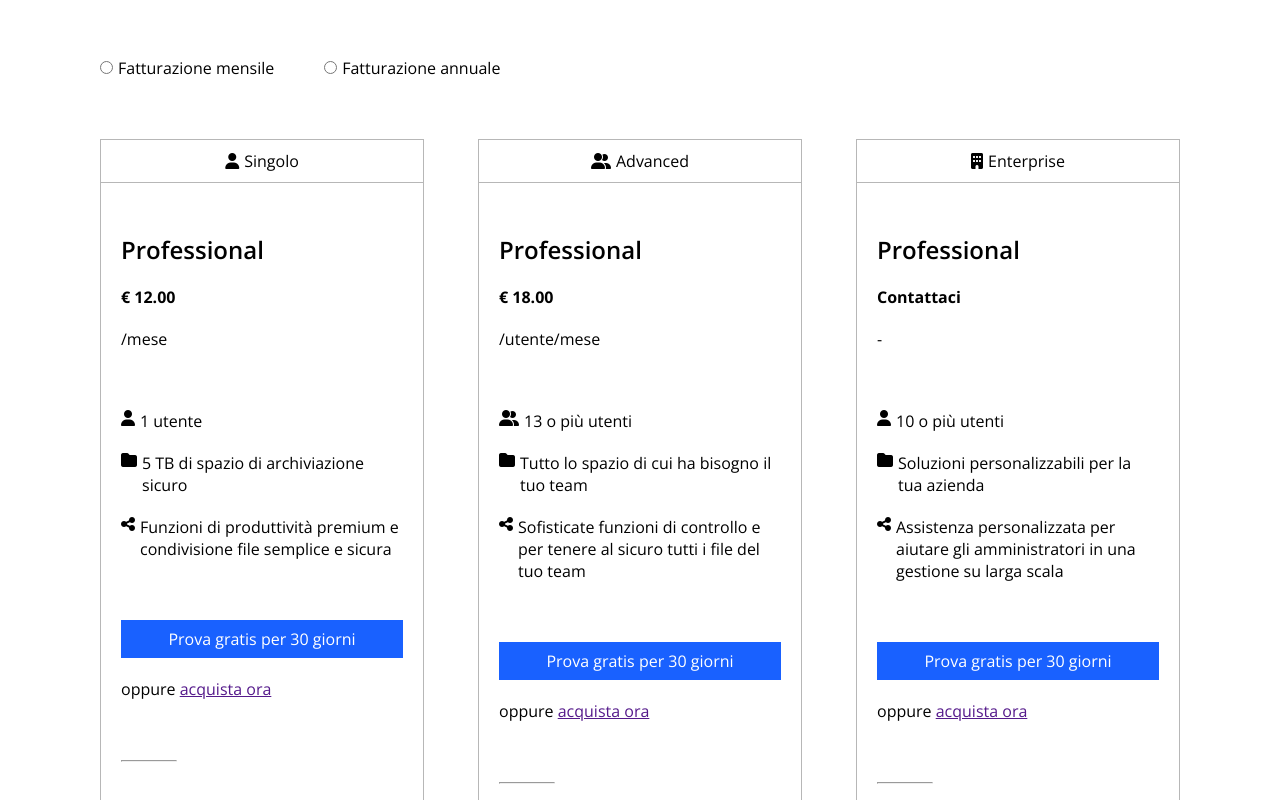
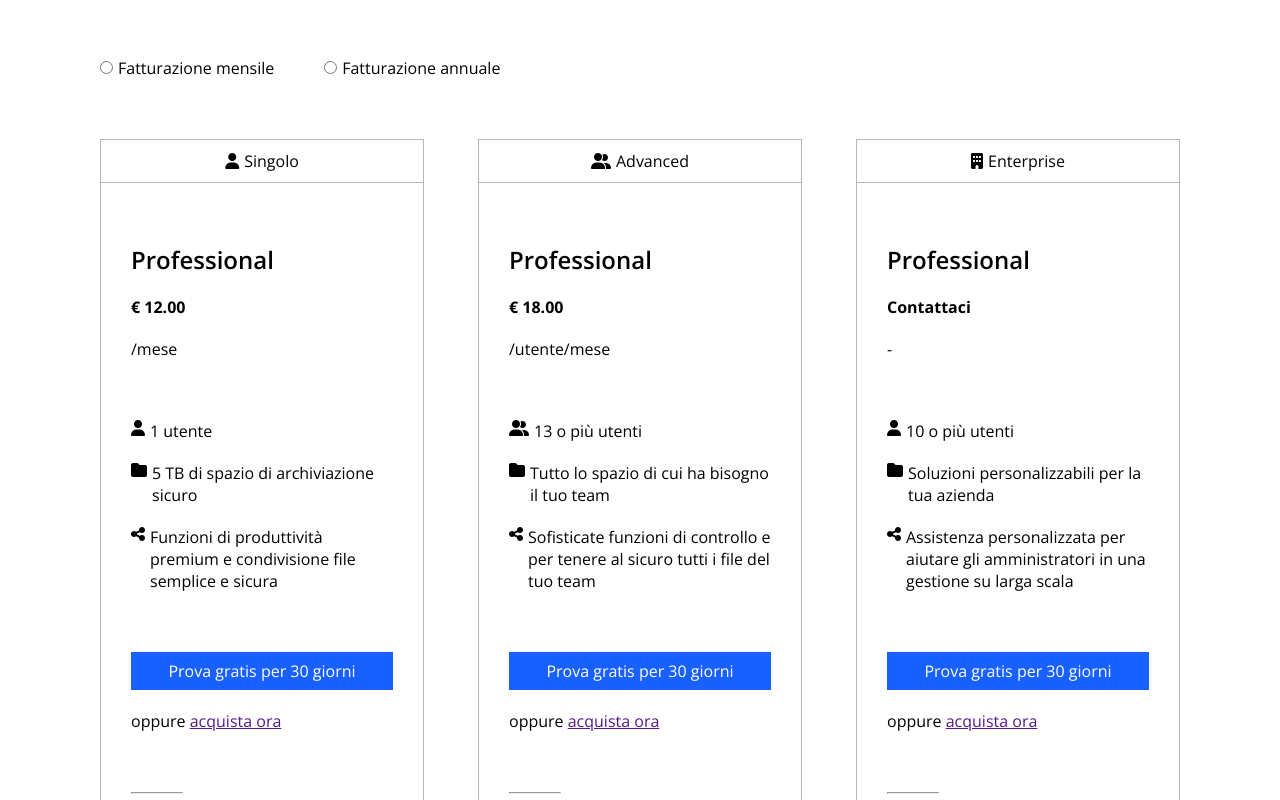
Before and after one commit to kapolandia/htmlcss-dropbox, a plain HTML site: page index.html in a window 1280 px wide. Shown: the part 1020-1820 px from the top of the page. Drawn offline with nearby package versions, Linux system fonts and the light colour scheme.

Commit message:
fix pricing

```diff
--- a/assets/css/style.css
+++ b/assets/css/style.css
@@ -169,6 +169,10 @@ h3{
     padding: 20px;
 }
 
+.padding-30{
+    padding: 30px;
+}
+
 .padding-bottom-40{
     padding-bottom: 40px;
 }
@@ -199,6 +203,10 @@ h3{
     display: flex;
     flex-wrap: wrap;
 }
+
+.stretch{
+    align-items: stretch;
+}
 /* end UTILITY */
 
 /* MAIN */
--- a/index.html
+++ b/index.html
@@ -75,7 +75,7 @@
                     <label for="yearly" class="margin-left-5"> Fatturazione annuale</label>
                 </div>
 
-                <div class="row margin-top-60 w-100 space-between-start">
+                <div class="row margin-top-60 w-100 space-between-start stretch">
                     <!-- TABELLA 3 colonne-->
                     <!-- TABELLA 1-->
                     <div class="column w-30 border-1 padding-bottom-40">
@@ -83,7 +83,7 @@
                             <i class="fa-solid fa-user"></i>
                             <p class="margin-left-5">Singolo</p>
                         </div>
-                        <div class="padding-20 ">
+                        <div class="padding-30 ">
                             <h3 class="margin-top-30">Professional</h3>
                             <h5 class="margin-top-20">€ 12.00</h5>
                             <p class="margin-top-20">/mese</p>
@@ -125,7 +125,7 @@
                             <i class="fa-solid fa-user-group"></i>
                             <p class="margin-left-5">Advanced</p>
                         </div>
-                        <div class="padding-20 ">
+                        <div class="padding-30 ">
                             <h3 class="margin-top-30">Professional</h3>
                             <h5 class="margin-top-20">€ 18.00</h5>
                             <p class="margin-top-20">/utente/mese</p>
@@ -185,7 +185,7 @@
                             <i class="fa-solid fa-building"></i>
                             <p class="margin-left-5">Enterprise</p>
                         </div>
-                        <div class="padding-20 ">
+                        <div class="padding-30 ">
                             <h3 class="margin-top-30">Professional</h3>
                             <h5 class="margin-top-20">Contattaci</h5>
                             <p class="margin-top-20">-</p>
```
